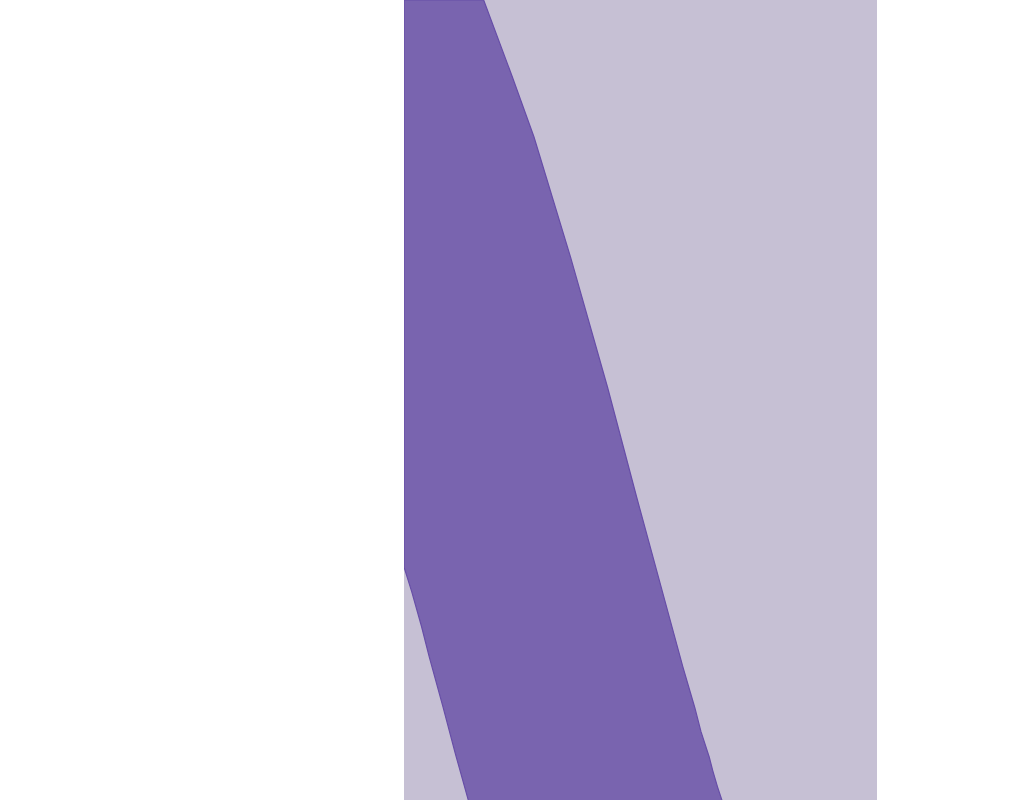
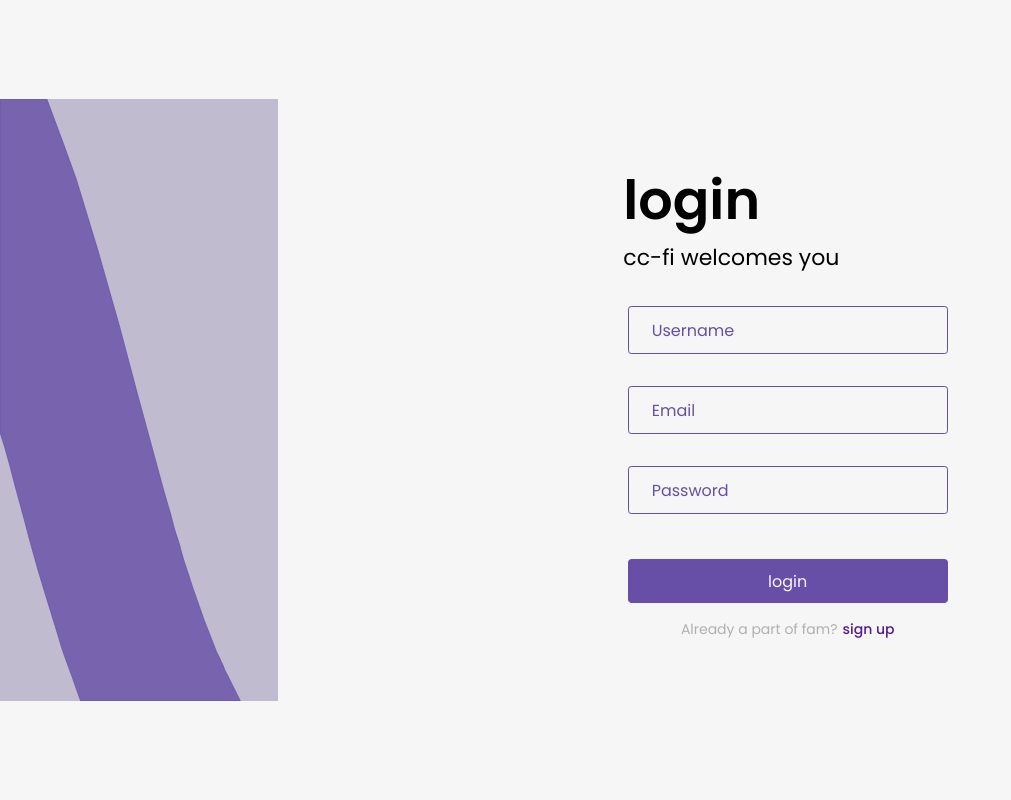
Before and after one commit to jayshreetundele/cc-fi, a React (Create React App) app: page /mail in a window 1280 px wide. Shown: the top 800 px of the page, without its empty margins (0-1011 px from the left). Built offline with nearby package versions, Linux system fonts and the light colour scheme.

Commit message:
Login Page

```diff
--- a/src/pages/Login.js
+++ b/src/pages/Login.js
@@ -1,6 +1,6 @@
 import React from 'react';
 import classes from '../styles/App.module.css';
-// import { useNavigate } from 'react-router-dom'
+import { useNavigate } from 'react-router-dom'
 // import { Link } from 'react-router-dom'
 
 
@@ -8,8 +8,10 @@ import classes from '../styles/App.module.css';
 
 const Login = () => {
 
-  // const navigate = useNavigate()
-  //  navigate('/test')
+  const navigate = useNavigate()
+  function toMail(){
+    navigate('/mail')
+  }
 
   return <div className={classes.App}>
   <div className={classes.left}>
@@ -42,7 +44,7 @@ const Login = () => {
      </div>
      <div className={classes.line}></div>
      </div>
-    <div className={classes.btnMail}>
+    <div className={classes.btnMail} onClick={toMail}>
     <div className={classes.mailIcon}>
     <img src='/assets/mail.svg' alt='mail image' />
     </div>
--- a/src/pages/Mail.js
+++ b/src/pages/Mail.js
@@ -4,6 +4,7 @@ import classes from '../styles/Mail.module.css';
 
 
 const Mail = () => {
+  let url="";
   return <div className={classes.App}>
   <div className={classes.left}>
     <img src="/assets/leftmail.svg" alt="Email Image" />
@@ -16,15 +17,38 @@ const Mail = () => {
     </div>
     <div className={classes.inputFields}>
       <div className={classes.userName}>
-        <div className={classes.inputText}>Username</div>
-        <div className={classes.Rectangle}></div>
-        <input placeholder="Enter you username"></input>
+        <div className={classes.form}>
+          <input type="text" id="email" placeholder=" " autocomplete="off" className={classes.formInput}></input>
+          <label for="email" className={classes.formLabel}>Username</label>
+        </div>
+      </div>
+
+      <div className={classes.email}>
+        <div className={classes.form}>
+          <input type="text" id="email" placeholder=" " autocomplete="off" className={classes.formInput}></input>
+          <label for="email" className={classes.formLabel}>Email</label>
+        </div>
+      </div>
+
+      <div className={classes.password}>
+        <div className={classes.form}>
+          <input type="text" id="email" placeholder=" " autocomplete="off" className={classes.formInput}></input>
+          <label for="email" className={classes.formLabel}>Password</label>
+        </div>
       </div>
     </div>
-  </div>
+
 
   <div className={classes.loginBtn}>login</div>
-  <div className={classes.signupText}>Already a part of fam? Sign up</div>
+  <div className={classes.lowerText}>
+    <div className={classes.signupText}>
+    Already a part of fam?
+    </div>
+    <div className={classes.signup}>
+    <a href={url}> sign up</a>
+    </div>
+    </div>
+</div>
 </div>;
 };
 
--- a/src/styles/App.module.css
+++ b/src/styles/App.module.css
@@ -1,4 +1,12 @@
 @import url("https://fonts.googleapis.com/css2?family=IBM+Plex+Serif:ital,wght@0,100;0,200;0,300;0,400;0,500;0,600;1,100;1,200;1,300;1,400&family=Noto+Serif+Display:wght@100;200;300;400;500;600;700&family=Poppins:wght@200;300;400;500;600;700;800&family=Raleway:wght@100;300;400;500;600;700;800;900&display=swap");
+
+:root {
+  --primaryColor: #5a189a;
+  --headerColor: #000000;
+  --greyColor: #5a189a;
+  --lineColor: #d7d7d7;
+  --bgColor: #f6f6f6;
+}
 
 * {
   margin: 0;
@@ -60,7 +68,7 @@
   align-items: center;
   justify-content: center;
   background-color: #674ea7;
-  color: #f6f6f6;
+  color: var(--bgColor);
   font-size: 16px;
   border-radius: 4px;
   display: flex;
@@ -96,7 +104,7 @@
   width: 7.5rem;
   /* height: 3px; */
   height: 0.1rem;
-  background-color: #d7d7d7;
+  background-color: var(--lineColor);
   border-radius: 4px;
 }
 
--- a/src/styles/Mail.module.css
+++ b/src/styles/Mail.module.css
@@ -1,14 +1,53 @@
-.App {
-    font-family: sans-serif;
-    text-align: center;
+@import url("https://fonts.googleapis.com/css2?family=IBM+Plex+Serif:ital,wght@0,100;0,200;0,300;0,400;0,500;0,600;1,100;1,200;1,300;1,400&family=Noto+Serif+Display:wght@100;200;300;400;500;600;700&family=Poppins:wght@200;300;400;500;600;700;800&family=Raleway:wght@100;300;400;500;600;700;800;900&display=swap");
+
+:root {
+  --primaryColor: #674fa7;
+  --purpleLight: #706293
+  --headerColor: #000000;
+  --greyColor: #5a189a;
+  --lineColor: #d7d7d7;
+  --bgColor: #f6f6f6;
+  --textGrey: #b0b0b0;
 }
 
-  .App .rigth {
-    width: 50%;
-    margin-left: 30px;
+body a{
+  text-decoration: none;
+}
+
+.App {
+  font-family: "Poppins", sans-serif;
+  width: 100%;
+  height: 100vh;
+  display: flex;
+  align-items: center;
+  justify-content: space-between;
+  background-color: var(--bgColor);
+}
+
+.App .left {
+  width: 30%;
+  /* margin-right: 52rem; */
+  display: flex;
+  align-items: flex-start;
+  justify-content: flex-start;
+}
+
+.App .left img {
+  height: 37.6rem;
+  left: 0;
+}
+
+.App .right {
+  width: 100%;
+  /* margin-left: 30px; */
+  display: flex;
+  align-items: center;
+  justify-content: center;
+  flex-direction: column;
 }
 
 .App .right .text .heading {
+  margin-right: 12rem;
   font-size: 54px;
   font-weight: 600;
 }
@@ -18,19 +57,227 @@
   font-weight: 400;
 }
 
-  .App .right .inputFields .userName {
-    position: relative;
-    height: 40px;
-    width: 180px;
-    background: #674fa7;
-    color: #674fa7;
-    border-radius: 4px;
+.App .right .inputFields{
+  display: flex;
+  align-items: center;
+  justify-content: center;
+  flex-direction: column;
 }
 
-  .App .right .inputFields .userName .inputText {
-    bottom: 34px;
+
+/* Username input starts */
+
+.App .right .inputFields .userName .form {
+  margin-top: 2rem;
+  position: relative;
+  width: 20rem;
+  height: 3rem;
+}
+
+.App .right .inputFields .userName .form .formInput{
   position: absolute;
-    margin-right: 100px;
-    margin-top: 10px;
-    font-size: 10px;
+  top: 0;
+  left: 0;
+  width: 100%;
+  height: 100%;
+  border: 1.75px solid var(--primaryColor);
+  border-radius: 0.2rem;
+  font-family: inherit;
+  font-size: inherit;
+  color: var(--primaryColor);
+  outline: none;
+  padding: 1.25rem;
+  background: none;
 }
+
+.App .right .inputFields .userName .form .formInput:hover{
+  border-color: var(--purpleLight);
+}
+
+.App .right .inputFields .userName .form .formInput:focus{
+  border-color: var(--greyColor);
+}
+
+
+.App .right .inputFields .userName .form .formInput:focus~.formLabel,
+.App .right .inputFields .userName .form .formInput:not(:placeholder-shown).formInput:not(:focus)~.formLabel
+{
+  top: -0.5rem;
+  font-size: 0.8rem;
+  left: 0.8rem;
+}
+
+.App .right .inputFields .userName .form .formLabel{
+  position: absolute;
+  left: 1rem;
+  top: 0.8rem;
+  padding: 0 0.5rem;
+  color: var(--primaryColor);
+  cursor: text;
+  transition: top 200ms ease-in,
+  left 200ms ease-in;
+  /* font-size 200ms ease-in; */
+  background-color: var(--bgColor);
+}
+
+/* Username input ends */
+
+
+/* Email Input starts */
+
+.App .right .inputFields .email .form {
+  margin-top: 2rem;
+  position: relative;
+  width: 20rem;
+  height: 3rem;
+}
+
+.App .right .inputFields .email .form .formInput{
+  position: absolute;
+  top: 0;
+  left: 0;
+  width: 100%;
+  height: 100%;
+  border: 1.75px solid var(--primaryColor);
+  border-radius: 0.2rem;
+  font-family: inherit;
+  font-size: inherit;
+  color: var(--primaryColor);
+  outline: none;
+  padding: 1.25rem;
+  background: none;
+}
+
+.App .right .inputFields .email .form .formInput:hover{
+  border-color: var(--purpleLight);
+}
+
+.App .right .inputFields .email .form .formInput:focus{
+  border-color: var(--greyColor);
+}
+
+
+.App .right .inputFields .email .form .formInput:focus~.formLabel,
+.App .right .inputFields .email .form .formInput:not(:placeholder-shown).formInput:not(:focus)~.formLabel
+{
+  top: -0.5rem;
+  font-size: 0.8rem;
+  left: 0.8rem;
+}
+
+.App .right .inputFields .email .form .formLabel{
+  position: absolute;
+  left: 1rem;
+  top: 0.8rem;
+  padding: 0 0.5rem;
+  color: var(--primaryColor);
+  cursor: text;
+  transition: top 200ms ease-in,
+  left 200ms ease-in;
+  /* font-size 200ms ease-in; */
+  background-color: var(--bgColor);
+}
+
+/* Email Input Ends */
+
+
+
+/* Password input starts */
+
+.App .right .inputFields .password .form {
+  margin-top: 2rem;
+  position: relative;
+  width: 20rem;
+  height: 3rem;
+}
+
+.App .right .inputFields .password .form .formInput{
+  position: absolute;
+  top: 0;
+  left: 0;
+  width: 100%;
+  height: 100%;
+  border: 1.75px solid var(--primaryColor);
+  border-radius: 0.2rem;
+  font-family: inherit;
+  font-size: inherit;
+  color: var(--primaryColor);
+  outline: none;
+  padding: 1.25rem;
+  background: none;
+}
+
+.App .right .inputFields .password .form .formInput:hover{
+  border-color: var(--purpleLight);
+}
+
+.App .right .inputFields .password .form .formInput:focus{
+  border-color: var(--primaryColor);
+}
+
+
+.App .right .inputFields .password .form .formInput:focus~.formLabel,
+.App .right .inputFields .password .form .formInput:not(:placeholder-shown).formInput:not(:focus)~.formLabel
+{
+  top: -0.5rem;
+  font-size: 0.8rem;
+  left: 0.8rem;
+}
+
+.App .right .inputFields .password .form .formLabel{
+  position: absolute;
+  left: 1rem;
+  top: 0.8rem;
+  padding: 0 0.5rem;
+  color: var(--primaryColor);
+  cursor: text;
+  transition: top 200ms ease-in,
+  left 200ms ease-in;
+  /* font-size 200ms ease-in; */
+  background-color: var(--bgColor);
+}
+
+/* Password input ends */
+
+/* login btn */
+
+.App .right .loginBtn {
+  margin-top: 45px;
+  padding: 0.625rem;
+  width: 320px;
+  height: 2.8rem;
+  display: flex;
+  align-items: center;
+  justify-content: center;
+  background-color: var(--primaryColor);
+  color: var(--bgColor);
+  font-size: 16px;
+  border-radius: 4px;
+  display: flex;
+  align-items: center;
+  justify-content: center;
+  cursor: pointer;
+  margin-bottom: 1rem;
+}
+
+.App .right .loginBtn:hover {
+  opacity: 0.9;
+}
+
+.App .right .lowerText {
+  display: flex;
+  align-items: center;
+  justify-content: center;
+  flex-direction: row;
+}
+
+.App .right .signupText {
+  color: var(--textGrey);
+  font-size: 14px;
+}
+.App .right .signup {
+  color: var(--primaryColor);
+  padding-left: 5px;
+  font-size: 14px;
+  font-weight: 500;
+}
```
Lines whose indentation alone changed are shown as unchanged.
